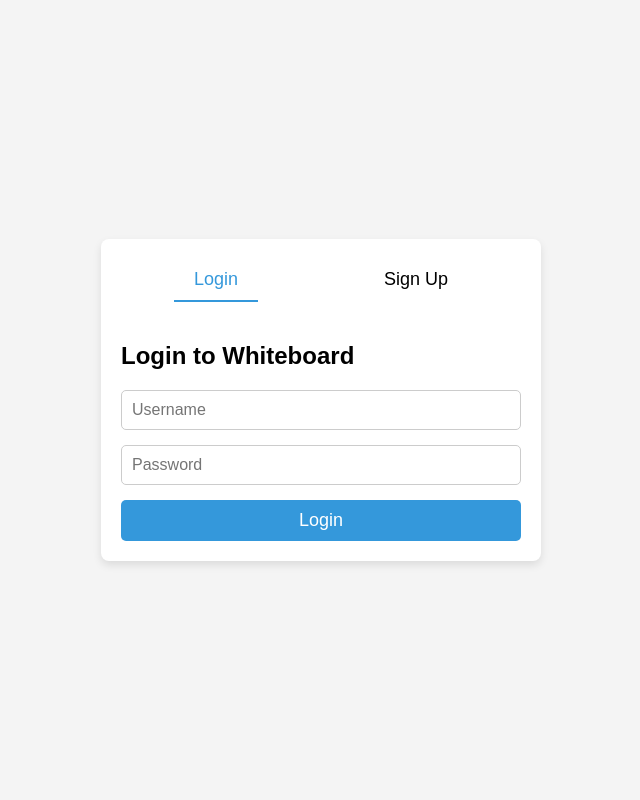
After one commit to ivanvelocastaneda/Basic-Drawing-Whiteboard-with-Real-Time-Collaboration-CSCI682G_VA-Group-A, a Flask app: page /login in a window 1280 px wide. The commit adds this page. Shown: the whole page, without its empty margins (319-959 px from the left). Run offline with Flask 2, Linux system fonts and the light colour scheme; some libraries are stand-ins or nearby versions.

Commit message:
Implemented sign out and login features, as we as creating a database to manager users

```diff
--- a/server.py
+++ b/server.py
@@ -1,13 +1,29 @@
-from flask import Flask, render_template, request, jsonify
+from flask import Flask, render_template, jsonify, request, redirect, url_for, session, flash
+from werkzeug.security import generate_password_hash
 from flask_socketio import SocketIO, emit
+from flask_bcrypt import Bcrypt
+import sqlite3
+from models import init_db
 from flask_cors import CORS
 from datetime import datetime
+import os
+from dotenv import load_dotenv  # Import this
+import re  # Import the 're' module for regular expressions
+import time
+
+# Load environment variables from .env file
+load_dotenv()
 
 app = Flask(__name__)
+app.secret_key = os.environ.get('SECRET_KEY')  # Use the secret key from .env
 socketio = SocketIO(app)
+bcrypt = Bcrypt(app)
 
 # Apply Cross-Origin Resource Sharing (CORS)
 CORS(app)
+
+# Initialize the database
+init_db()
 
 # Sample data structure to store whiteboards
 saved_whiteboards = []
@@ -16,6 +32,12 @@ saved_whiteboards = []
 def get_saved_whiteboards():
     return saved_whiteboards
 
+# Connect to the database
+def get_db_connection():
+    conn = sqlite3.connect('whiteboard.db')
+    conn.row_factory = sqlite3.Row
+    return conn
+
 @app.route('/')
 def index():
     return render_template('dashboard.html')
@@ -23,8 +45,17 @@ def index():
 # Serve the dashboard page
 @app.route('/dashboard')
 def dashboard():
-    saved_whiteboards = get_saved_whiteboards()
-    return render_template('dashboard.html', whiteboards=saved_whiteboards)
+    if 'user_id' not in session:
+        flash('Please log in to access the dashboard.', 'warning')
+        return redirect(url_for('login'))
+
+    conn = get_db_connection()
+    user = conn.execute('SELECT username, email FROM users WHERE id = ?', (session['user_id'],)).fetchone()
+    conn.close()
+
+    saved_whiteboards = get_saved_whiteboards()  # You might want to fetch this from the database as well
+    return render_template('dashboard.html', whiteboards=saved_whiteboards, user=user)
+
 
 # Serve the whiteboard page
 @app.route('/whiteboard')
@@ -52,5 +83,97 @@ def api_save_whiteboard():
     saved_whiteboards.append(new_whiteboard)
     return jsonify(new_whiteboard), 201
 
+# Function to validate password complexity
+def is_password_valid(password):
+    if len(password) < 8:
+        return False
+    if not re.search(r"[A-Z]", password):  # At least one uppercase letter
+        return False
+    if not re.search(r"[0-9]", password):  # At least one digit
+        return False
+    if not re.search(r"[!@#$%^&*(),.?\":{}|<>]", password):  # At least one special character
+        return False
+    return True
+
+# Function to validate email format
+def is_email_valid(email):
+    email_regex = r'^[a-zA-Z0-9_.+-]+@[a-zA-Z0-9-]+\.[a-zA-Z0-9-.]+$'
+    return re.match(email_regex, email)
+
+# Signup route
+@app.route('/signup', methods=['GET', 'POST'])
+def signup():
+    if request.method == 'POST':
+        username = request.form['username']
+        password = request.form['password']
+        confirm_password = request.form['confirm_password']
+        email = request.form['email']
+
+        # Validate email format
+        if not is_email_valid(email):
+            flash('Invalid email format. Please enter a valid email address.', 'danger')
+            return redirect(url_for('signup'))
+
+        # Validate password complexity
+        if not is_password_valid(password):
+            flash('Password must be at least 8 characters long, include an uppercase letter, a digit, and a special character.', 'danger')
+            return redirect(url_for('signup'))
+
+        # Check if passwords match
+        if password != confirm_password:
+            flash('Passwords do not match. Please try again.', 'danger')
+            return redirect(url_for('signup'))
+
+        hashed_password = bcrypt.generate_password_hash(password).decode('utf-8')  # Use bcrypt to hash the password
+
+        conn = get_db_connection()
+        try:
+            # Check for existing username or email
+            user_check = conn.execute('SELECT * FROM users WHERE username = ? OR email = ?', (username, email)).fetchone()
+            if user_check:
+                flash('Username or email already exists. Please choose a different one.', 'danger')
+                return redirect(url_for('signup'))
+
+            # Insert new user
+            conn.execute('INSERT INTO users (username, email, password) VALUES (?, ?, ?)', (username, email, hashed_password))
+            conn.commit()
+            flash('Signup successful! Please log in.', 'success')  # Flash success message
+            return redirect(url_for('login'))
+        except sqlite3.Error as e:
+            flash(f'An error occurred: {e}', 'danger')
+        finally:
+            conn.close()
+
+    return render_template('signup.html')
+
+# Login route
+@app.route('/login', methods=['GET', 'POST'])
+def login():
+    if request.method == 'POST':
+        username = request.form['username']
+        password = request.form['password']
+
+        conn = get_db_connection()
+        user = conn.execute('SELECT * FROM users WHERE username = ?', (username,)).fetchone()
+        conn.close()
+
+        if user and bcrypt.check_password_hash(user['password'], password):
+            session['user_id'] = user['id']
+            flash('Login successful!', 'success')  # Flash message for dashboard
+            return redirect(url_for('dashboard'))  # Redirect to dashboard on success
+        else:
+            flash('Invalid username or password.', 'danger')
+
+    return render_template('login.html')
+
+
+@app.route('/sign_out')
+def sign_out():
+    session.clear()  # Clear the session to reset login state
+    return redirect(url_for('login'))  # Redirect to login page without a flash message
+
+
+
+
 if __name__ == '__main__':
     socketio.run(app, debug=True)
--- /dev/null
+++ b/static/css/login.css
@@ -0,0 +1,93 @@
+body {
+    font-family: Arial, sans-serif;
+    background-color: #f4f4f4;
+    display: flex;
+    justify-content: center;
+    align-items: center;
+    height: 100vh;
+    margin: 0;
+  }
+
+  .container {
+    background-color: #ffffff;
+    border-radius: 8px;
+    box-shadow: 0px 4px 8px rgba(0, 0, 0, 0.1);
+    width: 400px;
+    max-width: 100%;
+    padding: 20px;
+  }
+
+  .tabs {
+    display: flex;
+    justify-content: space-around;
+    margin-bottom: 20px;
+  }
+
+  .tabs button {
+    padding: 10px 20px;
+    border: none;
+    border-bottom: 2px solid transparent;
+    background-color: transparent;
+    font-size: 18px;
+    cursor: pointer;
+    outline: none;
+  }
+
+  .tabs button.active {
+    border-bottom: 2px solid #3498db;
+    color: #3498db;
+  }
+
+  .form-container {
+    display: none;
+  }
+
+  .form-container.active {
+    display: block;
+  }
+
+  .form-container form {
+    display: flex;
+    flex-direction: column;
+  }
+
+  .form-container form input {
+    margin-bottom: 15px;
+    padding: 10px;
+    font-size: 16px;
+    border: 1px solid #ccc;
+    border-radius: 5px;
+  }
+
+  .form-container form button {
+    padding: 10px;
+    font-size: 18px;
+    background-color: #3498db;
+    color: #fff;
+    border: none;
+    border-radius: 5px;
+    cursor: pointer;
+  }
+
+  .form-container form button:hover {
+    background-color: #2980b9;
+  }
+  .alert-container {
+    margin-bottom: 15px;
+}
+
+.alert {
+    padding: 10px;
+    margin-bottom: 15px;
+    border-radius: 5px;
+    color: white;
+    text-align: center;
+}
+
+.alert-success {
+    background-color: #28a745; /* Green */
+}
+
+.alert-danger {
+    background-color: #dc3545; /* Red */
+}
--- /dev/null
+++ b/static/js/signupAndLogin.js
@@ -0,0 +1,38 @@
+function showForm(formType) {
+  document.querySelectorAll(".form-container").forEach(function (form) {
+    form.classList.remove("active");
+  });
+  document.querySelectorAll(".tab-btn").forEach(function (tab) {
+    tab.classList.remove("active");
+  });
+
+  document.getElementById(formType).classList.add("active");
+  document
+    .querySelector(".tab-btn[onclick=\"showForm('" + formType + "')\"]")
+    .classList.add("active");
+}
+
+// Example function to simulate user login status and information
+const isLoggedIn = true; // Change this based on your authentication logic
+const userInfo = {
+  name: "John Doe", // Replace with the actual user's name
+  email: "johndoe@example.com" // Replace with the actual user's email
+};
+
+// Check login status and update the UI
+if (isLoggedIn) {
+  // Hide authentication options and show user profile
+  document.getElementById("userProfile").style.display = "block";
+
+  // Populate user information
+  document.getElementById("userName").textContent = userInfo.name;
+  document.getElementById("userNameDetail").textContent = userInfo.name;
+  document.getElementById("userEmail").textContent = userInfo.email;
+} else {
+  // Show authentication options and hide user profile
+  document.getElementById("userProfile").style.display = "none";
+}
+
+function signOut() {
+  window.location.href = "/sign_out"; // Navigate to the sign_out route
+}
--- /dev/null
+++ b/templates/login.html
@@ -0,0 +1,51 @@
+<!DOCTYPE html>
+<html lang="en">
+  <head>
+    <meta charset="UTF-8" />
+    <meta name="viewport" content="width=device-width, initial-scale=1.0" />
+    <title>Collaborative Whiteboard - Login</title>
+    <link
+      rel="stylesheet"
+      href="{{ url_for('static', filename='css/login.css') }}"
+    />
+  </head>
+  <body>
+    <div class="container">
+      <div class="tabs">
+        <button class="tab-btn active" onclick="showForm('login')">
+          Login
+        </button>
+        <button class="tab-btn" onclick="window.location.href='signup'">
+          Sign Up
+        </button>
+      </div>
+
+      <div id="login" class="form-container active">
+        <form action="{{ url_for('login') }}" method="POST">
+          <h2>Login to Whiteboard</h2>
+          <!-- Display flash messages only relevant to login/logout -->
+          {% with messages = get_flashed_messages(with_categories=true) %} {% if
+          messages %}
+          <div class="alert-container">
+            {% for category, message in messages %} {% if category == 'info' or
+            category == 'danger' %}
+            <div class="alert alert-{{ category }}">{{ message }}</div>
+            {% endif %} {% endfor %}
+          </div>
+          {% endif %} {% endwith %}
+
+          <input type="text" name="username" placeholder="Username" required />
+          <input
+            type="password"
+            name="password"
+            placeholder="Password"
+            required
+          />
+          <button type="submit">Login</button>
+        </form>
+      </div>
+    </div>
+  </body>
+  <script src="https://cdnjs.cloudflare.com/ajax/libs/socket.io/4.0.1/socket.io.js"></script>
+  <script src="{{ url_for('static', filename='js/signupAndLogin.js') }}"></script>
+</html>
```
Also changed, not shown: models.py (added, +29 -0 lines), static/css/signup.css (added, +96 -0 lines), templates/dashboard.html (+40 -22 lines), templates/signup.html (added, +58 -0 lines), whiteboard.db (added), 1 other file.
